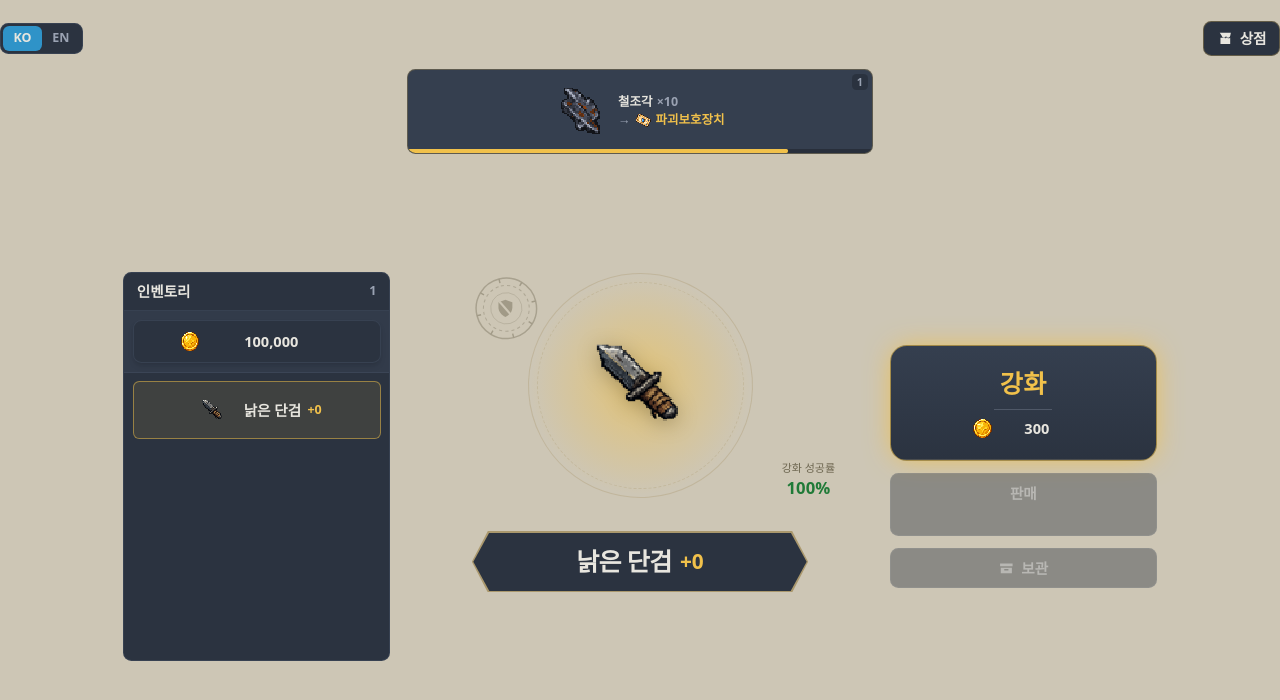
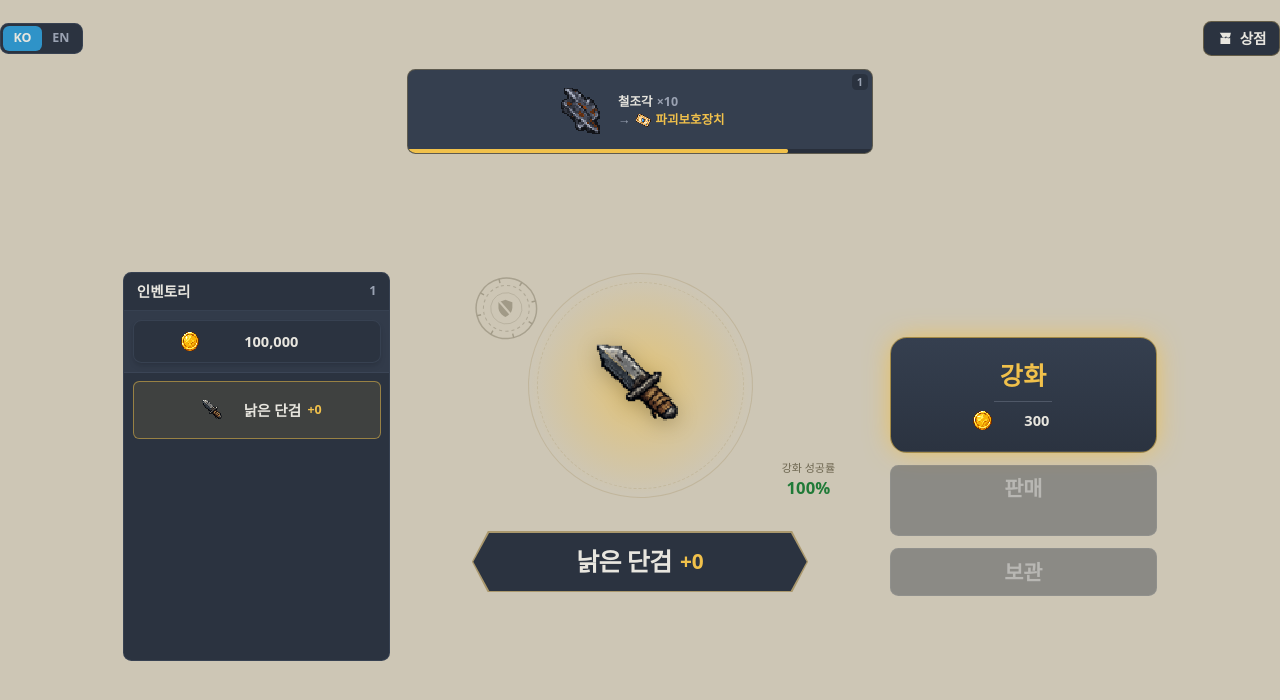
Before and after one commit to nelta9x/enchant-game, a React (Vite) app: page / in a window 1280 px wide. Shown: the top 700 px of the page. Built offline with nearby package versions, Linux system fonts and the light colour scheme.

Commit message:
다듬기: 판매·보관 버튼 라벨 확대(text-xl) + 보관 아이콘 제거

```diff
--- a/src/components/SellButton.tsx
+++ b/src/components/SellButton.tsx
@@ -28,7 +28,7 @@ export function SellButton({ disabled, onSell, sellPrice }: SellButtonProps) {
           : 'cursor-pointer border-frame/50 bg-panel text-on-dark hover:opacity-90'
       }`}
     >
-      <span className="text-sm font-bold">{t('action.sell')}</span>
+      <span className="text-xl font-bold">{t('action.sell')}</span>
       {/* 가격 줄은 판매 불가일 때도 invisible 로 항상 자리를 차지해 버튼 높이가 변하지 않게 한다. */}
       <span
         className={`flex items-center justify-center gap-1.5 text-sm font-bold tabular-nums text-on-dark ${
--- a/src/components/StoreButton.tsx
+++ b/src/components/StoreButton.tsx
@@ -11,21 +11,12 @@ export function StoreButton({ disabled, onStore }: StoreButtonProps) {
       type="button"
       onClick={onStore}
       disabled={disabled}
-      className={`flex w-full items-center justify-center gap-1.5 rounded-lg border px-5 py-2 text-sm font-bold transition-opacity ${
+      className={`flex w-full items-center justify-center rounded-lg border px-5 py-2 text-xl font-bold transition-opacity ${
         disabled
           ? 'cursor-not-allowed border-panel-edge bg-panel text-on-dark-soft opacity-40'
           : 'cursor-pointer border-frame/50 bg-panel text-on-dark hover:opacity-90'
       }`}
     >
-      {/* 보관함(아카이브 상자) 아이콘 — 뚜껑 + 몸체 + 손잡이 홈. */}
-      <svg
-        viewBox="0 0 24 24"
-        className="h-4 w-4 shrink-0"
-        fill="currentColor"
-        aria-hidden
-      >
-        <path d="M3 5h18v4H3V5Zm1 6h16v8H4v-8Zm5 2v2h6v-2H9Z" />
-      </svg>
       {t('action.store')}
     </button>
   )
```
